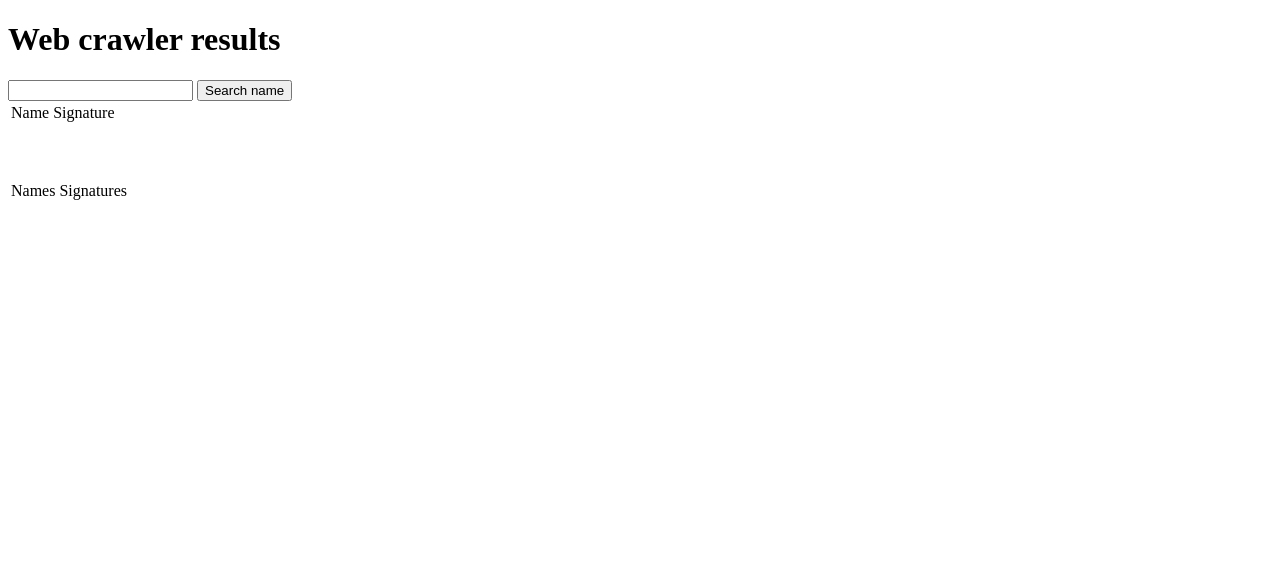
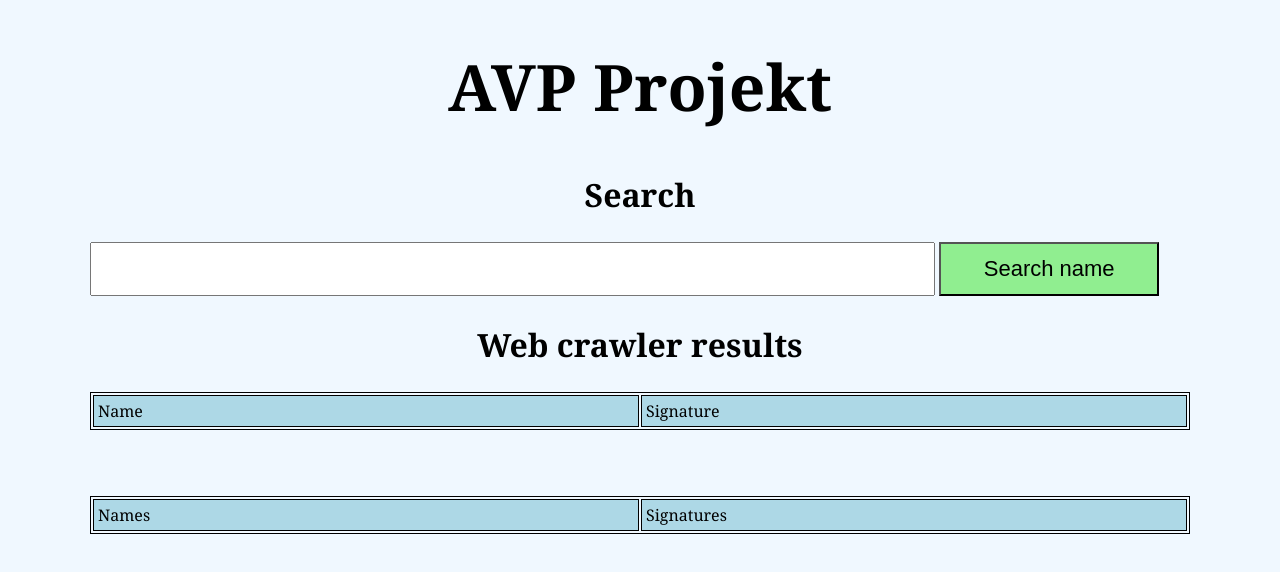
Before and after one commit to lPalac/avp, a website: page index.html in a window 1280 px wide. Drawn offline with Linux system fonts and the light colour scheme; no server answers.

Commit message:
Added CSS

```diff
--- a/fillPage.js
+++ b/fillPage.js
@@ -46,6 +46,8 @@ function displaySearchResults(user) {
     .getElementById("searchTable")
     .getElementsByTagName("tbody")[0];
 
+  removeAnyChildren(tbodyRef);
+
   const newRow = tbodyRef.insertRow();
 
   const nameCell = newRow.insertCell();
@@ -54,3 +56,11 @@ function displaySearchResults(user) {
   nameCell.appendChild(document.createTextNode(user.name));
   signatureCell.appendChild(document.createTextNode(user.signing_date));
 }
+
+function removeAnyChildren(parent) {
+  var child = parent.lastElementChild;
+  while (child) {
+    parent.removeChild(child);
+    child = parent.lastElementChild;
+  }
+}
--- a/index.html
+++ b/index.html
@@ -5,13 +5,18 @@
     <meta http-equiv="X-UA-Compatible" content="IE=edge" />
     <meta name="viewport" content="width=device-width, initial-scale=1.0" />
     <script src="fillPage.js" defer></script>
+    <link rel="stylesheet" href="styles.css" />
     <title>AVP projekt</title>
   </head>
   <body>
-    <h1>Web crawler results</h1>
     <div>
+
+      <h1 class="title">AVP Projekt</h1>
+      <div class="">
+        <h2>Search</h2>
         <input type="text" id="searchInput" />
-      <button id="searchBtn">Search name</button>
+        <button id="searchBtn" class="search">Search name</button>
+        <h2 class="subtitle">Web crawler results</h1>
           <table id="searchTable">
             <thead>
               <tr>
@@ -35,5 +40,6 @@
           <tbody></tbody>
         </table>
         <div id="nameList"></div>
+      </div>
   </body>
 </html>
--- a/knexfile.js
+++ b/knexfile.js
@@ -1,5 +1,5 @@
-require('./env')
+require("./env");
 module.exports = {
-  client: 'pg',
-  connection: process.env.DATABASE_URL
+  client: "pg",
+  connection: process.env.DATABASE_URL,
 };
--- /dev/null
+++ b/styles.css
@@ -0,0 +1,40 @@
+h1 {
+  font-size: 64px;
+  text-align: center;
+}
+h2 {
+  font-size: 32px;
+  text-align: center;
+}
+body {
+  max-width: 1100px;
+  margin: 40px auto 0 auto;
+  font-family: Cambria, Cochin, Georgia, Times, "Times New Roman", serif;
+  background-color: aliceblue;
+}
+#searchInput {
+  width: 75%;
+  padding: 12px 8px;
+  font-size: 22px;
+}
+button {
+  width: 20%;
+  padding: 12px 8px;
+  font-size: 22px;
+  background-color: lightgreen;
+}
+.subtitle {
+  margin-bottom: 26px;
+}
+table {
+  border: 1px solid black;
+  width: 100%;
+}
+td {
+  border: 1px solid black;
+  width: 50%;
+  padding: 4px;
+}
+thead {
+  background-color: lightblue;
+}
```
Lines whose indentation alone changed are shown as unchanged.
